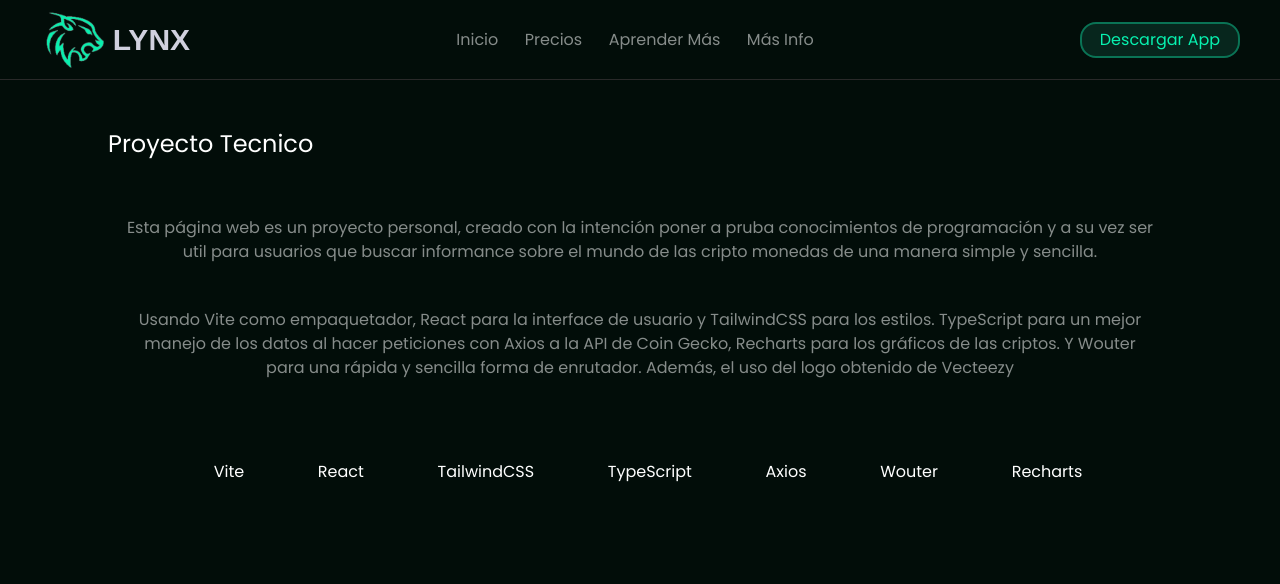
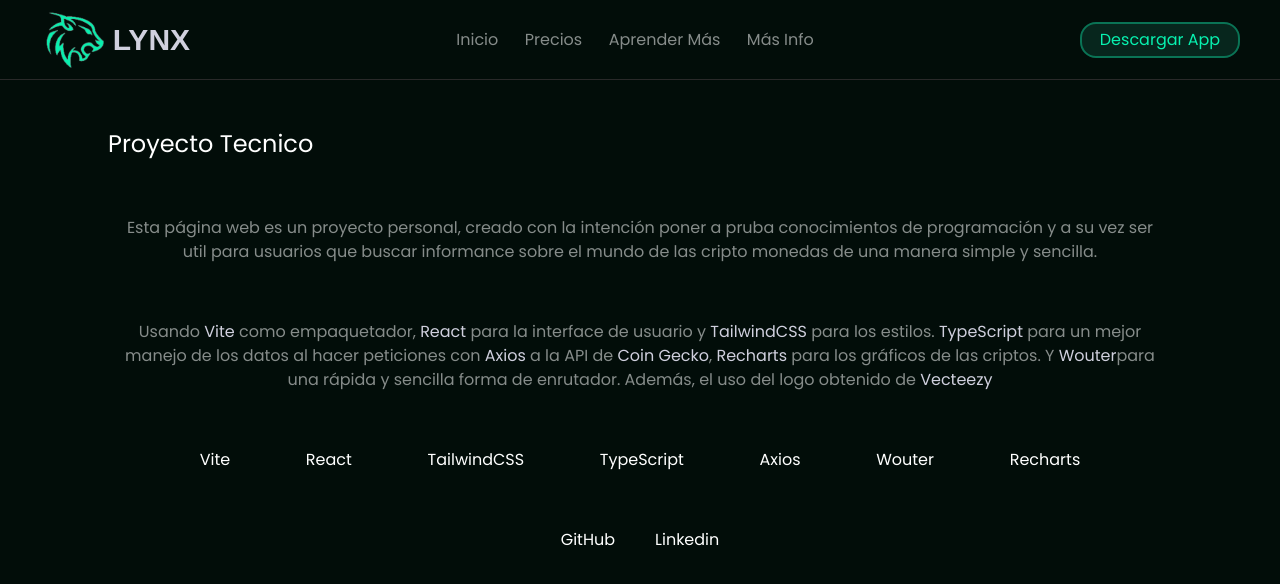
Before and after one commit to JuanMaCarreras/CryptoWeb, a React (Vite) app: page /description in a window 1280 px wide. Shown: the top 584 px of the page. Built offline with nearby package versions, Linux system fonts and the light colour scheme; a web font is replaced by a local one.

Commit message:
Added Description page

```diff
--- a/src/page/Description.tsx
+++ b/src/page/Description.tsx
@@ -6,25 +6,49 @@ function Description() {
         <section className=' text-white pt-32'>
           <h1 className='ml-16 text-2xl'>Proyecto Tecnico</h1>
 
-          <div className='mx-20 mt-14'>
+          <div className='flex flex-col space-y-14 mx-20 mt-14'>
             <p className='text-center text-grisLetras'>Esta página web es un proyecto personal, creado con la intención poner a pruba conocimientos de programación
             y a su vez ser util para usuarios que buscar informance sobre el mundo de las cripto monedas de una manera simple y sencilla.
             </p>
-            <p className='text-center text-grisLetras mt-11 mb-20'>Usando Vite como empaquetador, React para la interface de usuario y TailwindCSS para los estilos. TypeScript para un mejor
-              manejo de los datos al hacer peticiones con Axios a la API de Coin Gecko, Recharts para los gráficos de las criptos. Y Wouter
-              para una rápida y sencilla forma de enrutador. Además, el uso del logo obtenido de Vecteezy
+            <p className='text-center text-grisLetras'>Usando <span className='text-logoText'>Vite</span> como empaquetador,  <span className='text-logoText'>React</span> para la interface de usuario y <span className='text-logoText'>TailwindCSS</span> para los estilos. <span className='text-logoText'>TypeScript</span> para un mejor
+              manejo de los datos al hacer peticiones con <span className='text-logoText'>Axios</span> a la API de <span className='text-logoText'>Coin Gecko</span>, <span className='text-logoText'>Recharts</span> para los gráficos de las criptos. Y <span className='text-logoText'>Wouter</span>
+              para una rápida y sencilla forma de enrutador. Además, el uso del logo obtenido de <span className='text-logoText'>Vecteezy</span>
             </p>
-            <ul className=' flex ml-4 justify-evenly'>
-              <li>Vite</li>
-              <li>React</li>
-              <li>TailwindCSS</li>
-              <li>TypeScript</li>
-              <li>Axios</li>
-              <li>Wouter</li>
-              <li>Recharts</li>
+            <ul className='flex  justify-evenly'>
+              <li>
+               <a href='https://vitejs.dev/' target='_blank' className='hover:underline'>Vite</a>
+              </li>
+
+              <li>
+                <a href='https://reactjs.org/' target='_blank' className='hover:underline'>React</a>
+              </li>
+
+              <li>
+                <a href='https://tailwindcss.com/' target='_blank' rel='noopener noreferrer' className='hover:underline'>TailwindCSS</a>
+              </li>
+
+              <li>
+                <a href='https://www.typescriptlang.org/' target='_blank' className='hover:underline'>TypeScript</a>
+              </li>
+
+              <li>
+                <a href='https://axios-http.com/' target='_blank' className='hover:underline'>Axios</a>
+              </li>
+
+              <li>
+                <a href='https://github.com/molefrog/wouter' target='_blank' className='hover:underline'>Wouter</a>
+              </li>
+
+              <li>
+               <a href='https://recharts.org/' target='_blank' className='hover:underline'>Recharts</a>
+              </li>
+
             </ul>
+            <div className='flex justify-center space-x-10'>
+              <a href="https://github.com/JuanMaCarreras/CryptoWeb" target='_blank' className='hover:underline'>GitHub</a>
+              <a href="https://www.linkedin.com/in/manuel-carreras/" target='_blank' className='hover:underline'>Linkedin</a>
+            </div>
           </div>
-
         </section>
       </article>
     </>
```
